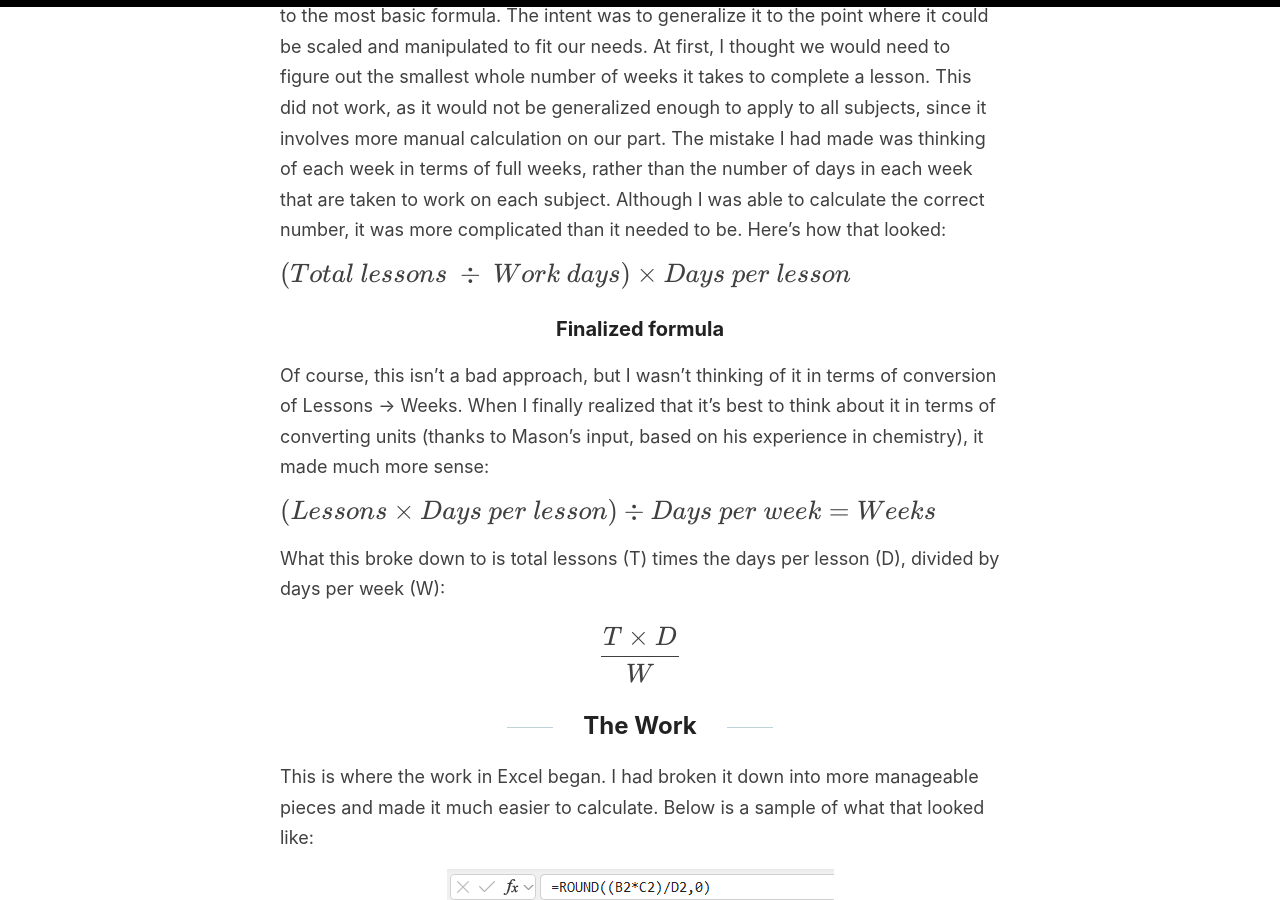
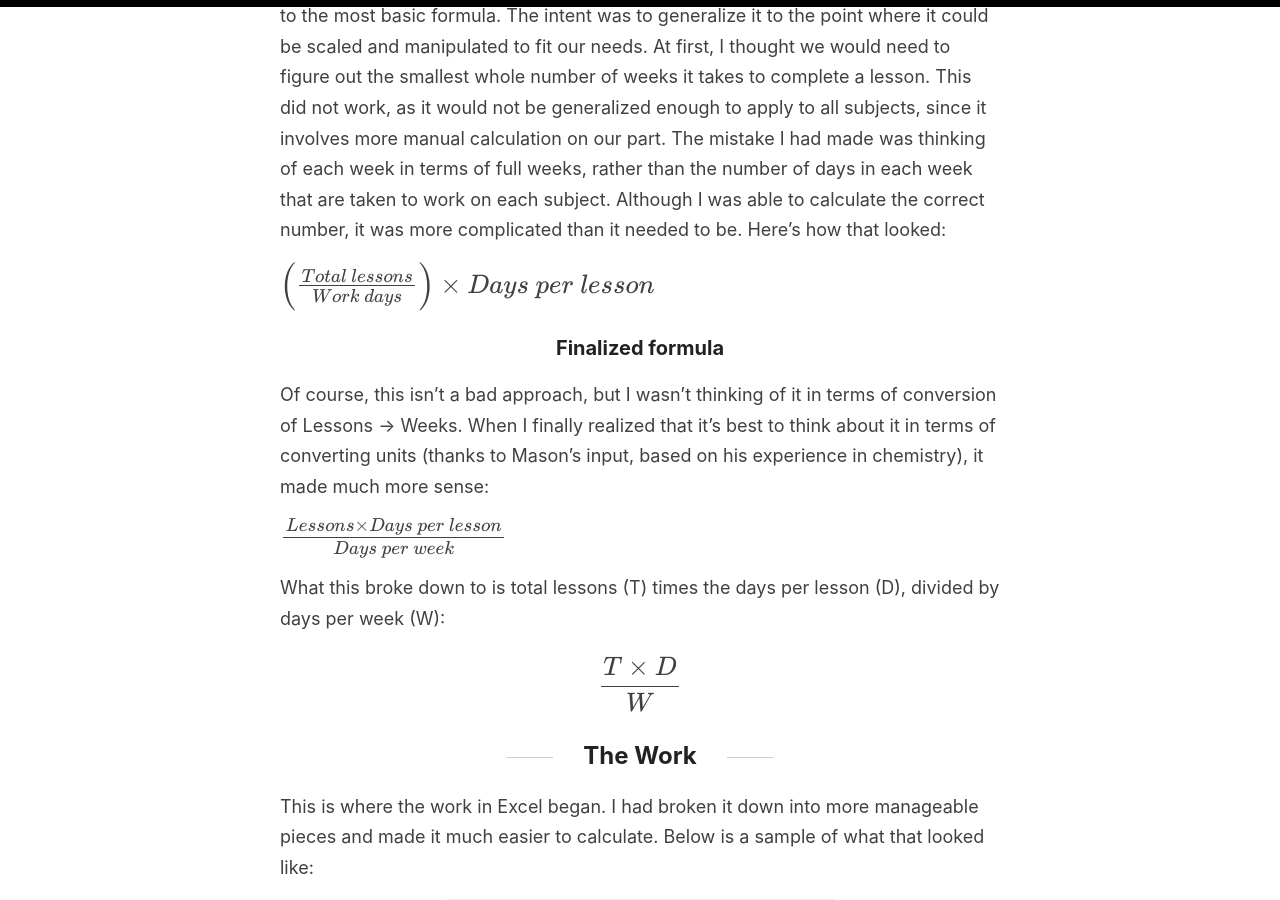
Before and after one commit to good-bean/good-bean.github.io, a Jekyll site: the page built from _posts/2024-12-23-lesson-forecast.md, in a window 1280 px wide and 900 px high, scrolled down 1387 px. Built offline with Jekyll 4.4.1, drawn with Linux system fonts in a browser that asks for light colours; formulas are drawn with MathJax 3.

Commit message:
formatting fixed

```diff
--- a/_posts/2024-12-23-lesson-forecast.md
+++ b/_posts/2024-12-23-lesson-forecast.md
@@ -29,7 +29,7 @@ For the weeks, we would first need to find our parameters. Here’s how I broke
 I took a sample of what Mason already had to begin to simplify the calculation down to the most basic formula. The intent was to generalize it to the point where it could be scaled and manipulated to fit our needs. At first, I thought we would need to figure out the smallest whole number of weeks it takes to complete a lesson. This did not work, as it would not be generalized enough to apply to all subjects, since it involves more manual calculation on our part. The mistake I had made was thinking of each week in terms of full weeks, rather than the number of days in each week that are taken to work on each subject. Although I was able to calculate the correct number, it was more complicated than it needed to be. Here’s how that looked:
 
 <!-- > ***(Total lessons ÷ Work days) × Days per lesson*** -->
-$$\large{(Total\ lessons\ \div\ Work\ days)}\times{Days\ per\
+$$\large\left(\frac{Total\ lessons}{Work\ days}\right)\times{Days\ per\
  lesson}$$
 
 ###  Finalized formula
@@ -37,7 +37,7 @@ $$\large{(Total\ lessons\ \div\ Work\ days)}\times{Days\ per\
 Of course, this isn’t a bad approach, but I wasn’t thinking of it in terms of conversion of Lessons \-\> Weeks. When I finally realized that it’s best to think about it in terms of converting units (thanks to Mason’s input, based on his experience in chemistry), it made much more sense:
 
 <!-- > ***(Lessons × Days per Lesson ) ÷ Days per Week \= Weeks*** -->
-$$\large{(Lessons\times Days\ per\ lesson)}\div {Days\ per\ week} = Weeks$$
+$$\large\frac{Lessons\times Days\ per\ lesson}{Days\ per\ week}$$
 
 What this broke down to is total lessons (T) times the days per lesson (D), divided by days per week (W):
 
```
